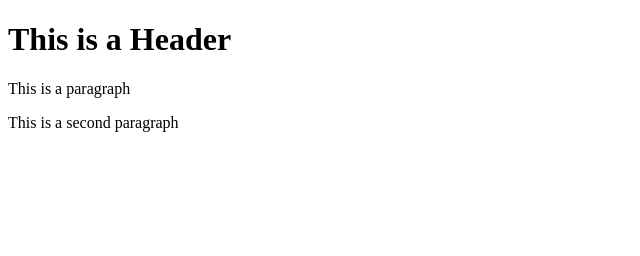
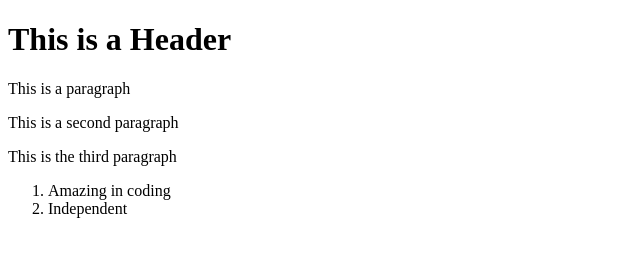
Before and after one commit to Samantha277/git-test, a website: page index.html in a window 1280 px wide. Shown: the whole page, without its empty margins (0-640 px from the left). Drawn offline with Linux system fonts and the light colour scheme.

Commit message:
Fourth commit

```diff
--- a/index.html
+++ b/index.html
@@ -8,6 +8,11 @@
         <h1> This is a Header </h1>
         <p> This is a paragraph </p>
         <p> This is a second paragraph </p>
+        <p>This is the third paragraph</p>
+        <ol>
+            <li>Amazing in coding</li>
+            <li>Independent</li>
+        </ol>
     </body>
 </html>
 </html>
```
Also changed, not shown: package.json (added, +24 -0 lines), 2 other files.
